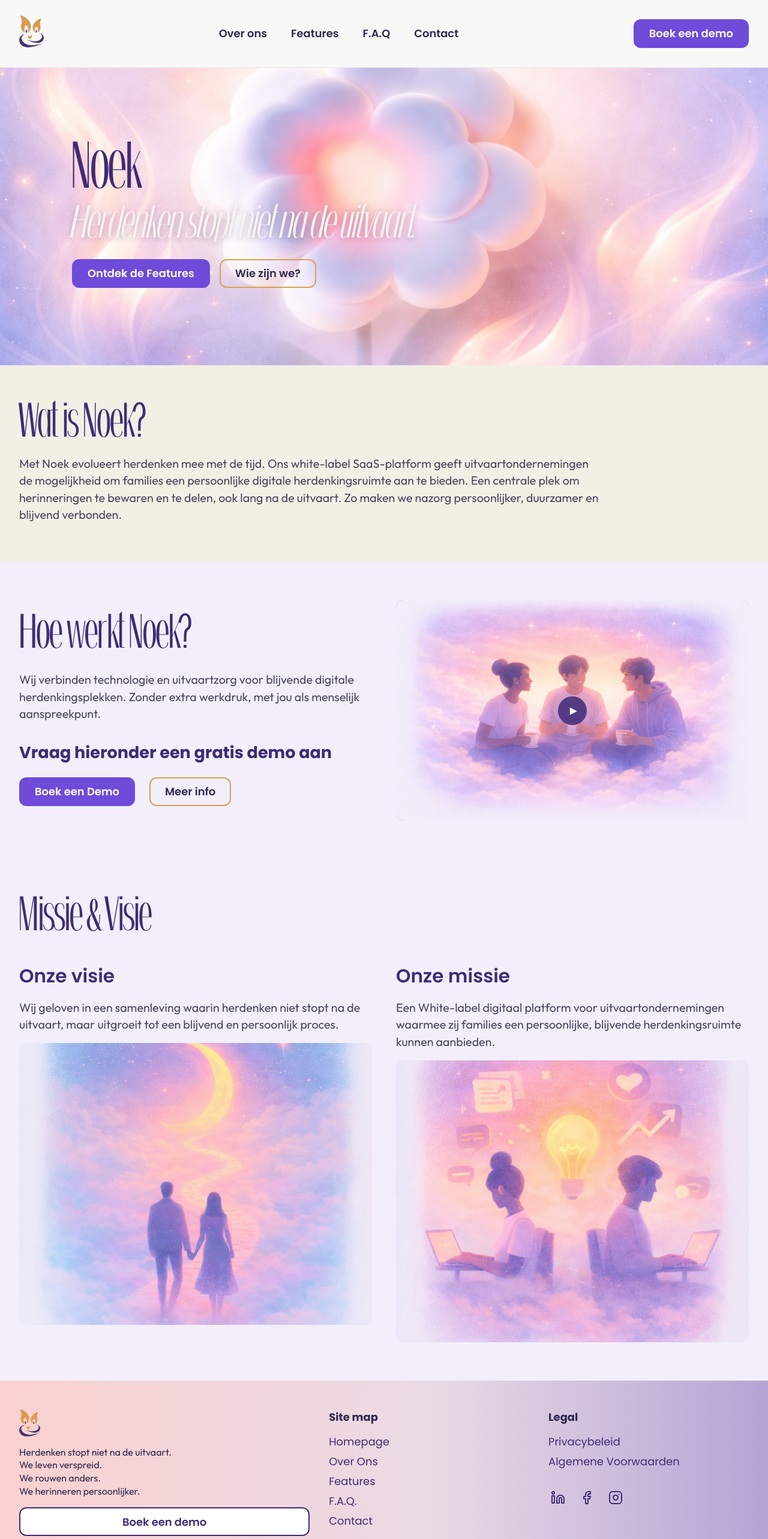
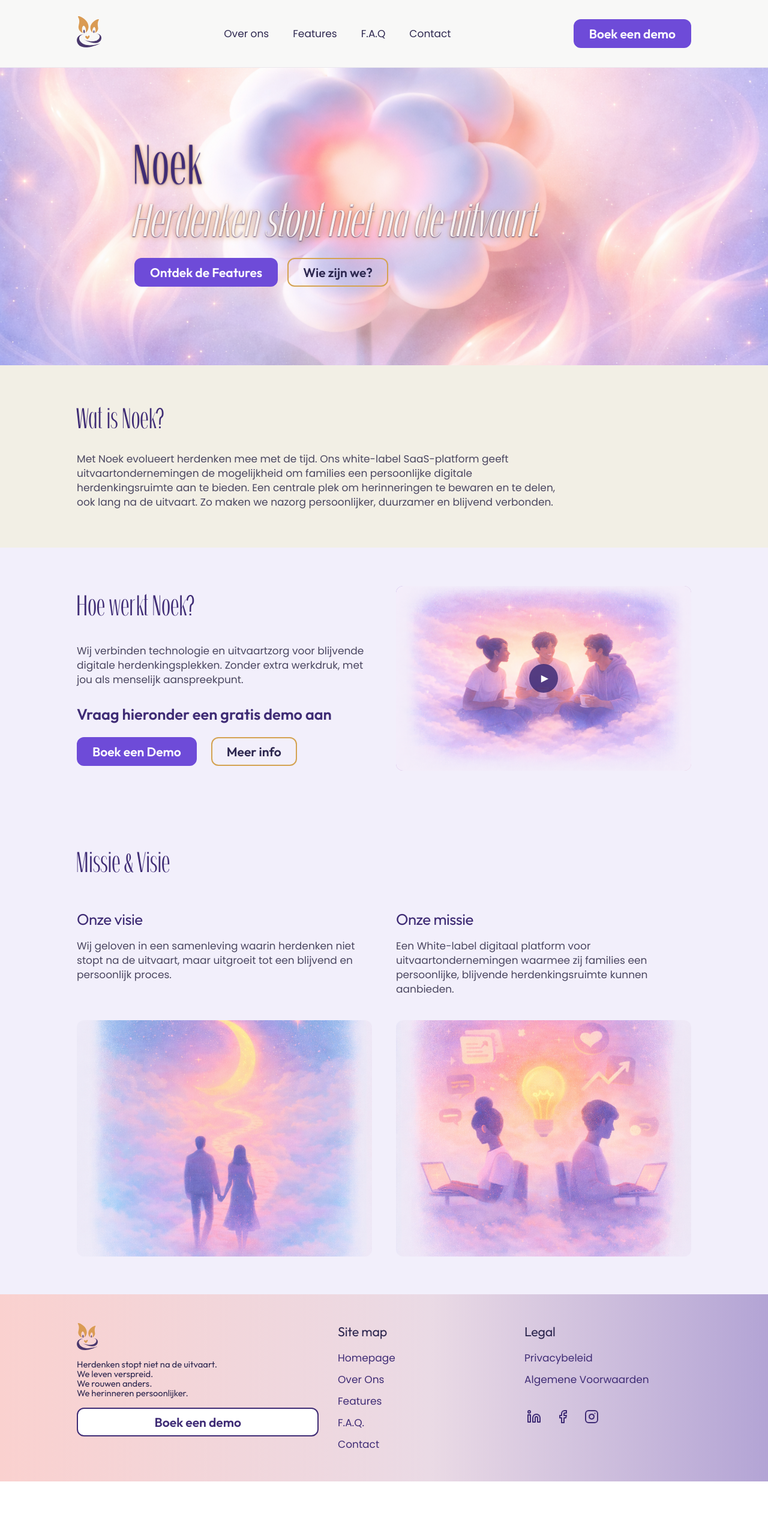
Before and after one commit to devosdevelops/Noekmemorial.be, a Vue app: page / in a window 1280 px wide. Shown: the top 2566 px of the page at 60% size. After the commit the page ends 2470 px from the top, so only its background shows below. Built offline with nearby package versions, Linux system fonts and the light colour scheme.

Commit message:
style: finished landing page styling.

```diff
--- a/src/assets/styles.css
+++ b/src/assets/styles.css
@@ -34,16 +34,57 @@
   --color-text-muted: #4a4660;
   --color-white: #ffffff;
 
-  --font-title: 'Ambella', serif;
-  --font-body: 'Outfit', system-ui, -apple-system, BlinkMacSystemFont, 'Segoe UI', sans-serif;
-  --font-ui: 'Poppins', system-ui, -apple-system, BlinkMacSystemFont, 'Segoe UI', sans-serif;
+  --font-ambella: 'Ambella', serif;
+  --font-outfit: 'Outfit', system-ui, -apple-system, BlinkMacSystemFont, 'Segoe UI', sans-serif;
+  --font-poppins: 'Poppins', system-ui, -apple-system, BlinkMacSystemFont, 'Segoe UI', sans-serif;
 
-  --fs-hero-title: clamp(2.5rem, calc(1.8rem + 3.2vw), 4.6rem);
-  --fs-section-title: clamp(2rem, calc(1.55rem + 2.2vw), 3.2rem);
-  --fs-card-title: clamp(1.9rem, calc(1.55rem + 1.2vw), 2.6rem);
-  --fs-body: clamp(1rem, calc(0.95rem + 0.35vw), 1.28rem);
-  --fs-ui: clamp(0.95rem, calc(0.9rem + 0.3vw), 1.12rem);
-  --fs-small: clamp(0.9rem, calc(0.85rem + 0.2vw), 1rem);
+  --type-h1-size: calc(2rem + 0.2vw);
+  --type-h1-line-height: 3.5rem;
+  --type-h1-letter-spacing: 0.08em;
+  --type-h1-weight: 400;
+
+  --type-landing-h1-size: calc(3.5rem + 0.2vw);
+  --type-landing-h1-line-height: calc(3.5rem + 0.2vw);
+
+  --type-h2-size: calc(1.75rem + 0.18vw);
+  --type-h2-line-height: 3rem;
+  --type-h2-letter-spacing: 0.06em;
+  --type-h2-weight: 400;
+
+  --type-h3-size: calc(1.5rem + 0.14vw);
+  --type-h3-line-height: 2rem;
+  --type-h3-letter-spacing: -0.02em;
+  --type-h3-weight: 400;
+
+  --type-h4-size: calc(1.25rem + 0.12vw);
+  --type-h4-line-height: 1.75rem;
+  --type-h4-letter-spacing: -0.01em;
+  --type-h4-weight: 400;
+
+  --type-body-size: calc(1rem + 0.08vw);
+  --type-body-line-height: 1.5rem;
+  --type-body-letter-spacing: 0;
+  --type-body-weight: 400;
+
+  --type-link-size: calc(1rem + 0.08vw);
+  --type-link-line-height: 1.75rem;
+  --type-link-letter-spacing: 0;
+  --type-link-weight: 400;
+
+  --type-button-size: calc(1.25rem + 0.08vw);
+  --type-button-line-height: 1.75rem;
+  --type-button-letter-spacing: 0;
+  --type-button-weight: 600;
+
+  --type-label-size: calc(1.5rem + 0.1vw);
+  --type-label-line-height: 1.75rem;
+  --type-label-letter-spacing: 0;
+  --type-label-weight: 600;
+
+  --type-small-size: calc(0.875rem + 0.06vw);
+  --type-small-line-height: 1rem;
+  --type-small-letter-spacing: 0;
+  --type-small-weight: 300;
 
   --space-0: 0;
   --space-4: 0.25rem;
@@ -57,12 +98,14 @@
   --space-64: 4rem;
   --space-80: 5rem;
   --space-96: 6rem;
+  --space-128: 8rem;
 
   --radius-12: 0.75rem;
   --radius-16: 1rem;
   --radius-pill: 999px;
 
   --container-max: 76rem;
+  --page-gutter: var(--space-16);
 }
 
 *,
@@ -83,9 +126,9 @@ body {
   width: 100%;
   max-width: 1400px;
   min-height: 100vh;
-  font-family: var(--font-body);
-  font-size: var(--fs-body);
-  line-height: 1.4;
+  font-family: var(--font-poppins);
+  font-size: var(--type-body-size);
+  line-height: var(--type-body-line-height);
   color: var(--color-text);
   background: linear-gradient(30deg, #fbf5ee 0%, #e8e4f5 100%);
   margin-inline: auto;
@@ -101,32 +144,61 @@ a {
 }
 
 .section-container {
-  width: min(100% - 2 * var(--space-24), var(--container-max));
+  width: min(100% - 2 * var(--page-gutter), var(--container-max));
   margin: 0 auto;
 }
 
 .section-heading {
   margin: 0 0 var(--space-16);
   color: var(--color-primary-deep);
-  font-family: var(--font-title);
-  font-size: var(--fs-section-title);
-  font-weight: 400;
-  line-height: 1.05;
+  font-family: var(--font-ambella);
+  font-size: var(--type-h2-size);
+  font-weight: var(--type-h2-weight);
+  line-height: var(--type-h2-line-height);
+  letter-spacing: var(--type-h2-letter-spacing);
 }
 
 .body-text {
   margin: 0;
   color: var(--color-text-muted);
-  font-size: var(--fs-body);
-  line-height: 1.45;
+  font-family: var(--font-poppins);
+  font-size: var(--type-body-size);
+  font-weight: var(--type-body-weight);
+  line-height: var(--type-body-line-height);
+  letter-spacing: var(--type-body-letter-spacing);
 }
 
 .subheading {
   margin: 0;
-  font-family: var(--font-ui);
+  font-family: var(--font-outfit);
   color: var(--color-primary-deep);
-  font-size: clamp(1.35rem, calc(1.15rem + 1vw), 2rem);
-  font-weight: 600;
+  font-size: var(--type-h3-size);
+  font-weight: var(--type-h3-weight);
+  line-height: var(--type-h3-line-height);
+  letter-spacing: var(--type-h3-letter-spacing);
+}
+
+.scroll-reveal {
+  opacity: 0;
+  transform: translate3d(var(--reveal-distance-x, 0), var(--reveal-distance-y, 24px), 0);
+  transition-property: opacity, transform;
+  transition-duration: var(--reveal-duration, 300ms);
+  transition-timing-function: ease-out;
+  transition-delay: var(--reveal-delay, 0ms);
+  will-change: opacity, transform;
+}
+
+.scroll-reveal.is-revealed {
+  opacity: 1;
+  transform: translate3d(0, 0, 0);
+}
+
+@media (prefers-reduced-motion: reduce) {
+  .scroll-reveal {
+    opacity: 1;
+    transform: none;
+    transition: none;
+  }
 }
 
 @media (max-width: 48rem) {
@@ -134,7 +206,19 @@ a {
     padding: var(--space-48) var(--space-0);
   }
 
-  .section-container {
-    width: min(100% - 2 * var(--space-16), var(--container-max));
+  :root {
+    --page-gutter: var(--space-16);
   }
 }
+
+@media (min-width: 48.0625rem) {
+  :root {
+    --page-gutter: var(--space-56);
+  }
+}
+
+@media (min-width: 75rem) {
+  :root {
+    --page-gutter: var(--space-128);
+  }
+}
--- a/src/components/base-button.vue
+++ b/src/components/base-button.vue
@@ -48,9 +48,11 @@ const tagName = computed(() => (props.href ? 'a' : 'button'));
   padding: var(--space-8) var(--space-24);
   border-radius: var(--radius-12);
   border: 2px solid transparent;
-  font-family: var(--font-ui);
-  font-size: var(--fs-ui);
-  font-weight: 600;
+  font-family: var(--font-outfit);
+  font-size: var(--type-button-size);
+  font-weight: var(--type-button-weight);
+  line-height: var(--type-button-line-height);
+  letter-spacing: var(--type-button-letter-spacing);
   white-space: nowrap;
   transition:
     transform 300ms ease-out,
--- a/src/components/content-section.vue
+++ b/src/components/content-section.vue
@@ -1,6 +1,12 @@
 <template>
-  <section class="page-section content-section" :class="surfaceClass" :id="sectionId" :aria-labelledby="headingId">
-    <div class="section-container content-inner">
+  <section
+    class="page-section content-section"
+    :class="surfaceClass"
+    :id="sectionId"
+    :aria-labelledby="headingId"
+    v-scroll-reveal
+  >
+    <div class="section-container content-inner" v-scroll-reveal="{ delay: 40 }">
       <h2 :id="headingId" class="section-heading">{{ title }}</h2>
       <p class="body-text"><slot /></p>
     </div>
--- a/src/components/hero-section.vue
+++ b/src/components/hero-section.vue
@@ -1,10 +1,10 @@
 <template>
-  <section class="hero-section" :style="heroStyle" aria-labelledby="hero-title">
+  <section class="hero-section" :style="heroStyle" aria-labelledby="hero-title" v-scroll-reveal>
     <div class="section-container hero-content">
-      <h1 id="hero-title" class="hero-title">Noek</h1>
-      <p class="hero-tagline">Herdenken stopt niet na de uitvaart.</p>
+      <h1 id="hero-title" class="hero-title" v-scroll-reveal="{ delay: 40 }">Noek</h1>
+      <p class="hero-tagline" v-scroll-reveal="{ delay: 80 }">Herdenken stopt niet na de uitvaart.</p>
 
-      <div class="hero-actions">
+      <div class="hero-actions" v-scroll-reveal="{ delay: 120 }">
         <base-button href="#features" label="Ontdek de Features" />
         <base-button href="#over-ons" label="Wie zijn we?" variant="outline" />
       </div>
@@ -50,20 +50,27 @@ const heroStyle = computed(() => {
 .hero-title {
   margin: 0;
   color: var(--color-primary-deep);
-  font-family: var(--font-title);
-  font-size: var(--fs-hero-title);
-  font-weight: 400;
-  line-height: 0.9;
+  font-family: var(--font-ambella);
+  font-size: var(--type-landing-h1-size);
+  font-weight: var(--type-h1-weight);
+  line-height: var(--type-landing-h1-line-height);
+  letter-spacing: var(--type-h1-letter-spacing);
+  text-shadow:
+    0 1px 2px #49376c,
+    0 2px 8px #da9b53;
 }
 
 .hero-tagline {
   margin: 0;
   color: #f8f1f1;
-  text-shadow: 0 2px 10px rgba(46, 40, 80, 0.28);
-  font-family: var(--font-title);
+  text-shadow:
+    0 1px 2px #49376c,
+    0 2px 8px #da9b53;
+  font-family: var(--font-ambella);
   font-size: clamp(2rem, calc(1.45rem + 2vw), 3.4rem);
   font-style: italic;
-  line-height: 0.95;
+  line-height: var(--type-h2-line-height);
+  letter-spacing: var(--type-h2-letter-spacing);
 }
 
 .hero-actions {
--- a/src/components/how-it-works-section.vue
+++ b/src/components/how-it-works-section.vue
@@ -1,7 +1,7 @@
 <template>
-  <section class="page-section how-it-works" id="features" aria-labelledby="features-heading">
+  <section class="page-section how-it-works" id="features" aria-labelledby="features-heading" v-scroll-reveal>
     <div class="section-container split-layout">
-      <div class="text-column">
+      <div class="text-column" v-scroll-reveal="{ delay: 40, origin: 'left' }">
         <h2 id="features-heading" class="section-heading">Hoe werkt Noek?</h2>
         <p class="body-text">
           Wij verbinden technologie en uitvaartzorg voor blijvende digitale herdenkingsplekken. Zonder extra
@@ -15,7 +15,7 @@
         </div>
       </div>
 
-      <button class="media-card" type="button" aria-label="Video afspelen">
+      <button class="media-card" type="button" aria-label="Video afspelen" v-scroll-reveal="{ delay: 80, origin: 'right' }">
         <img v-if="hasVideoThumb" class="media-image" :src="assetPaths.images.howItWorksThumb" alt="Video preview" />
         <span class="play-indicator" aria-hidden="true">▶</span>
       </button>
@@ -51,10 +51,11 @@ const hasVideoThumb = computed(() => Boolean(assetPaths.images.howItWorksThumb))
 .demo-lead {
   margin: var(--space-8) 0 0;
   color: var(--color-primary-deep);
-  font-family: var(--font-ui);
-  font-size: clamp(1.35rem, calc(1.05rem + 0.8vw), 1.9rem);
-  font-weight: 700;
-  line-height: 1.3;
+  font-family: var(--font-outfit);
+  font-size: var(--type-label-size);
+  font-weight: var(--type-label-weight);
+  line-height: var(--type-label-line-height);
+  letter-spacing: var(--type-label-letter-spacing);
 }
 
 .action-row {
--- a/src/components/mission-card.vue
+++ b/src/components/mission-card.vue
@@ -34,9 +34,10 @@ defineProps({
 
 <style scoped>
 .mission-card {
-  display: grid;
+  display: flex;
+  flex-direction: column;
+  height: 100%;
   gap: var(--space-16);
-  align-content: start;
 }
 
 .mission-title {
@@ -45,9 +46,11 @@ defineProps({
 
 .mission-text {
   margin: 0;
+  margin-bottom: auto;
 }
 
 .mission-image {
+  margin-top: var(--space-24);
   width: 100%;
   aspect-ratio: 5 / 4;
   border-radius: var(--radius-12);
@@ -71,9 +74,15 @@ defineProps({
 
 @media (max-width: 40rem) {
   .mission-card {
+    height: auto;
     grid-template-columns: 1fr 1fr;
     gap: var(--space-16);
     align-items: center;
+    display: grid;
+  }
+
+  .mission-image {
+    margin-top: 0;
   }
 
   .mission-title {
--- a/src/components/mission-vision-section.vue
+++ b/src/components/mission-vision-section.vue
@@ -1,10 +1,11 @@
 <template>
-  <section class="page-section mission-vision" id="over-ons" aria-labelledby="mission-vision-heading">
+  <section class="page-section mission-vision" id="over-ons" aria-labelledby="mission-vision-heading" v-scroll-reveal>
     <div class="section-container mission-vision-inner">
       <h2 id="mission-vision-heading" class="section-heading">Missie &amp; Visie</h2>
 
       <div class="cards-grid">
         <mission-card
+          v-scroll-reveal="{ delay: 40, origin: 'up' }"
           title="Onze visie"
           text="Wij geloven in een samenleving waarin herdenken niet stopt na de uitvaart, maar uitgroeit tot een blijvend en persoonlijk proces."
           image-tone="moon"
@@ -12,6 +13,7 @@
         />
 
         <mission-card
+          v-scroll-reveal="{ delay: 80, origin: 'up' }"
           title="Onze missie"
           text="Een White-label digitaal platform voor uitvaartondernemingen waarmee zij families een persoonlijke, blijvende herdenkingsruimte kunnen aanbieden."
           image-tone="team"
@@ -42,6 +44,7 @@ import MissionCard from './mission-card.vue';
   display: grid;
   grid-template-columns: 1fr 1fr;
   gap: var(--space-40);
+  align-items: stretch;
 }
 
 @media (max-width: 48rem) {
--- a/src/components/site-footer.vue
+++ b/src/components/site-footer.vue
@@ -1,7 +1,7 @@
 <template>
-  <footer class="site-footer" id="contact" aria-labelledby="footer-heading">
+  <footer class="site-footer" id="contact" aria-labelledby="footer-heading" v-scroll-reveal>
     <div class="section-container footer-grid">
-      <section class="footer-brand" aria-label="merk informatie">
+      <section class="footer-brand" aria-label="merk informatie" v-scroll-reveal="{ delay: 20 }">
         <h2 id="footer-heading" class="sr-only">Footer</h2>
         <site-logo :compact="true" />
         <p class="footer-copy">
@@ -13,7 +13,7 @@
         <base-button href="#contact" label="Boek een demo" variant="soft" />
       </section>
 
-      <section class="footer-links" aria-label="sitemap">
+      <section class="footer-links" aria-label="sitemap" v-scroll-reveal="{ delay: 60 }">
         <h3 class="footer-heading">Site map</h3>
         <a href="#top">Homepage</a>
         <a href="#over-ons">Over Ons</a>
@@ -22,7 +22,7 @@
         <a href="#contact">Contact</a>
       </section>
 
-      <section class="footer-links" aria-label="legal">
+      <section class="footer-links" aria-label="legal" v-scroll-reveal="{ delay: 100 }">
         <h3 class="footer-heading">Legal</h3>
         <a href="#">Privacybeleid</a>
         <a href="#">Algemene Voorwaarden</a>
@@ -70,8 +70,11 @@ import SiteLogo from './site-logo.vue';
 .footer-copy {
   margin: 0;
   color: var(--color-text);
-  font-size: var(--fs-small);
-  line-height: 1.35;
+  font-family: var(--font-outfit);
+  font-size: var(--type-small-size);
+  font-weight: var(--type-small-weight);
+  line-height: var(--type-small-line-height);
+  letter-spacing: var(--type-small-letter-spacing);
 }
 
 .footer-links {
@@ -79,16 +82,21 @@ import SiteLogo from './site-logo.vue';
   align-content: start;
   gap: var(--space-8);
   color: var(--color-primary-deep);
-  font-family: var(--font-ui);
-  font-size: var(--fs-ui);
+  font-family: var(--font-poppins);
+  font-size: var(--type-link-size);
+  font-weight: var(--type-link-weight);
+  line-height: var(--type-link-line-height);
+  letter-spacing: var(--type-link-letter-spacing);
 }
 
 .footer-heading {
   margin: 0 0 var(--space-8);
   color: var(--color-text);
-  font-family: var(--font-ui);
-  font-size: var(--fs-ui);
-  font-weight: 700;
+  font-family: var(--font-outfit);
+  font-size: var(--type-h4-size);
+  font-weight: var(--type-h4-weight);
+  line-height: var(--type-h4-line-height);
+  letter-spacing: var(--type-h4-letter-spacing);
 }
 
 .social-row {
--- a/src/components/site-header.vue
+++ b/src/components/site-header.vue
@@ -101,9 +101,11 @@ onUnmounted(() => {
 }
 
 .nav-link {
-  font-family: var(--font-ui);
-  font-size: var(--fs-ui);
-  font-weight: 600;
+  font-family: var(--font-poppins);
+  font-size: var(--type-link-size);
+  font-weight: var(--type-link-weight);
+  line-height: var(--type-link-line-height);
+  letter-spacing: var(--type-link-letter-spacing);
   color: var(--color-text);
 }
 
@@ -156,9 +158,11 @@ onUnmounted(() => {
 
   .mobile-link {
     padding: var(--space-8) var(--space-0);
-    font-family: var(--font-ui);
-    font-size: var(--fs-ui);
-    font-weight: 600;
+    font-family: var(--font-poppins);
+    font-size: var(--type-link-size);
+    font-weight: var(--type-link-weight);
+    line-height: var(--type-link-line-height);
+    letter-spacing: var(--type-link-letter-spacing);
   }
 }
 </style>
--- /dev/null
+++ b/src/directives/scroll-reveal.js
@@ -0,0 +1,90 @@
+const observerMap = new WeakMap();
+
+const getOffset = (origin, distance) => {
+  switch (origin) {
+    case 'left':
+      return { x: -distance, y: 0 };
+    case 'right':
+      return { x: distance, y: 0 };
+    case 'up':
+      return { x: 0, y: -distance };
+    default:
+      return { x: 0, y: distance };
+  }
+};
+
+const normalizeConfig = (value) => {
+  const config = {
+    delay: 0,
+    duration: 300,
+    distance: 24,
+    origin: 'down'
+  };
+
+  if (!value || typeof value !== 'object') {
+    return config;
+  }
+
+  return {
+    delay: Number.isFinite(value.delay) ? value.delay : config.delay,
+    duration: Number.isFinite(value.duration) ? value.duration : config.duration,
+    distance: Number.isFinite(value.distance) ? value.distance : config.distance,
+    origin: value.origin || config.origin
+  };
+};
+
+const shouldReduceMotion = () => {
+  return typeof window !== 'undefined' && window.matchMedia('(prefers-reduced-motion: reduce)').matches;
+};
+
+export const scrollReveal = {
+  mounted(el, binding) {
+    if (typeof window === 'undefined') {
+      return;
+    }
+
+    if (shouldReduceMotion()) {
+      el.classList.add('is-revealed');
+      return;
+    }
+
+    const config = normalizeConfig(binding.value);
+    const { x, y } = getOffset(config.origin, config.distance);
+
+    el.classList.add('scroll-reveal');
+    el.style.setProperty('--reveal-distance-x', `${x}px`);
+    el.style.setProperty('--reveal-distance-y', `${y}px`);
+    el.style.setProperty('--reveal-duration', `${config.duration}ms`);
+    el.style.setProperty('--reveal-delay', `${config.delay}ms`);
+
+    const observer = new IntersectionObserver(
+      (entries) => {
+        entries.forEach((entry) => {
+          if (!entry.isIntersecting) {
+            return;
+          }
+
+          el.classList.add('is-revealed');
+          observer.unobserve(el);
+        });
+      },
+      {
+        threshold: 0.16,
+        rootMargin: '0px 0px -8% 0px'
+      }
+    );
+
+    observer.observe(el);
+    observerMap.set(el, observer);
+  },
+  unmounted(el) {
+    const observer = observerMap.get(el);
+    if (!observer) {
+      return;
+    }
+
+    observer.unobserve(el);
+    observer.disconnect();
+    observerMap.delete(el);
+  }
+};
--- a/src/main.js
+++ b/src/main.js
@@ -1,5 +1,8 @@
 import { createApp } from 'vue';
 import App from './App.vue';
 import './assets/styles.css';
+import { scrollReveal } from './directives/scroll-reveal';
 
-createApp(App).mount('#app');
+const app = createApp(App);
+app.directive('scroll-reveal', scrollReveal);
+app.mount('#app');
```
Also changed, not shown: src/components/scroll-top-button.vue (+19 -1 lines), 1 other file (tests, documents, lock files or other folders).
